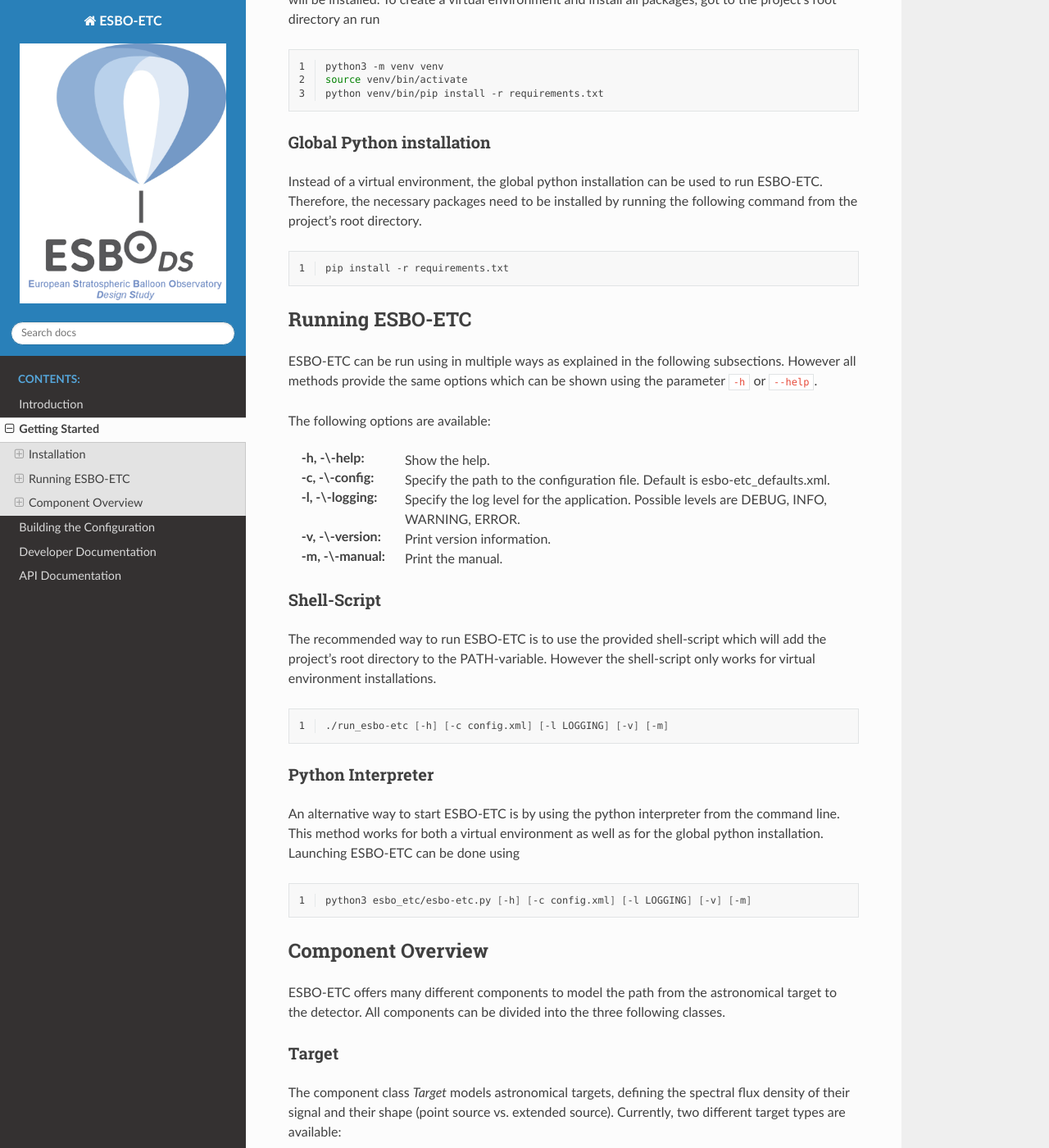
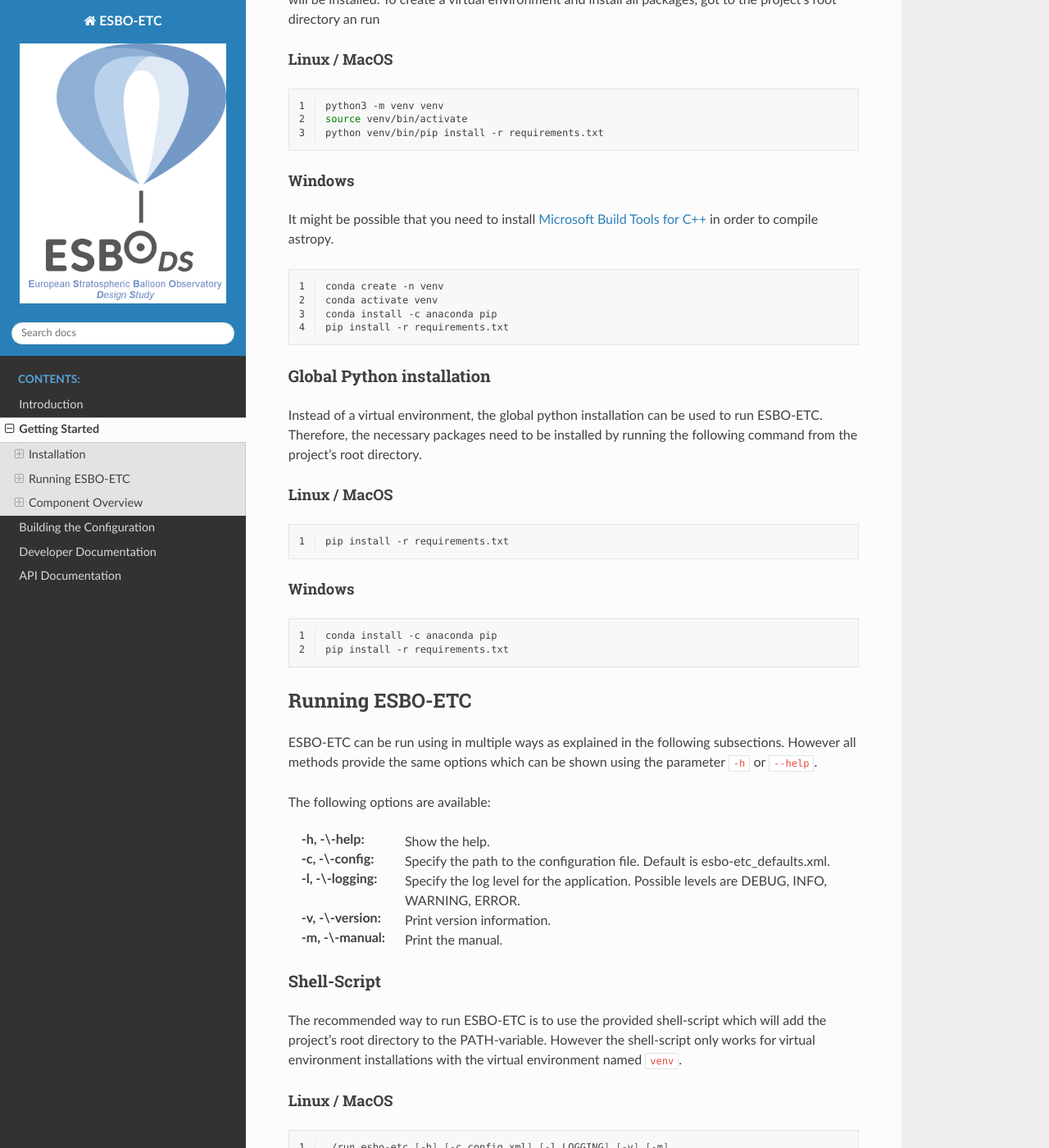
Before and after one commit to LukasK13/ESBO-ETC, a Sphinx documentation site: the page built from docs/source/usage/getting_started.rst, in a window 1280 px wide and 1400 px high, scrolled down 561 px. Shown: the whole window at 82% size. Built offline with Sphinx 7.4.7 and the Read the Docs theme 2.0.0, drawn with Linux system fonts in a browser that asks for light colours; some of the changed text lies outside the part shown.

Commit message:
Windows compatibility added.

```diff
--- a/docs/source/usage/getting_started.rst
+++ b/docs/source/usage/getting_started.rst
@@ -24,6 +24,9 @@ Python Virtual Environment
 It is advisable to create a python virtual environment for ESBO-ETC where all necessary packages will be installed.
 To create a virtual environment and install all packages, got to the project's root directory an run
 
+Linux / MacOS
+^^^^^^^^^^^^^
+
 .. code-block:: bash
     :linenos:
 
@@ -31,14 +34,39 @@ To create a virtual environment and install all packages, got to the project's r
     source venv/bin/activate
     python venv/bin/pip install -r requirements.txt
 
+Windows
+^^^^^^^
+
+It might be possible that you need to install `Microsoft Build Tools for C++ <https://visualstudio.microsoft.com/visual-cpp-build-tools/>`_ in order to compile astropy.
+
+.. code-block:: bash
+    :linenos:
+
+    conda create -n venv
+    conda activate venv
+    conda install -c anaconda pip
+    pip install -r requirements.txt
+
 Global Python installation
 --------------------------
 Instead of a virtual environment, the global python installation can be used to run ESBO-ETC. Therefore, the necessary
 packages need to be installed by running the following command from the project's root directory.
 
+Linux / MacOS
+^^^^^^^^^^^^^
+
 .. code-block:: bash
     :linenos:
 
+    pip install -r requirements.txt
+
+Windows
+^^^^^^^
+
+.. code-block:: bash
+    :linenos:
+
+    conda install -c anaconda pip
     pip install -r requirements.txt
 
 ================
@@ -59,12 +87,23 @@ The following options are available:
 Shell-Script
 ------------
 The recommended way to run ESBO-ETC is to use the provided shell-script which will add the project's root directory to
-the PATH-variable. However the shell-script only works for virtual environment installations.
+the PATH-variable. However the shell-script only works for virtual environment installations with the virtual environment named ``venv``.
+
+Linux / MacOS
+^^^^^^^^^^^^^
 
 .. code-block:: bash
     :linenos:
 
     ./run_esbo-etc [-h] [-c config.xml] [-l LOGGING] [-v] [-m]
+
+Windows
+^^^^^^^
+
+.. code-block:: bash
+    :linenos:
+
+    run_esbo-etc.bat [-h] [-c config.xml] [-l LOGGING] [-v] [-m]
 
 Python Interpreter
 ------------------
@@ -74,7 +113,7 @@ both a virtual environment as well as for the global python installation. Launch
 .. code-block:: bash
     :linenos:
 
-    python3 esbo_etc/esbo-etc.py [-h] [-c config.xml] [-l LOGGING] [-v] [-m]
+    python esbo_etc/esbo-etc.py [-h] [-c config.xml] [-l LOGGING] [-v] [-m]
 
 ==================
 Component Overview
```
Also changed, not shown: 1 other file.
